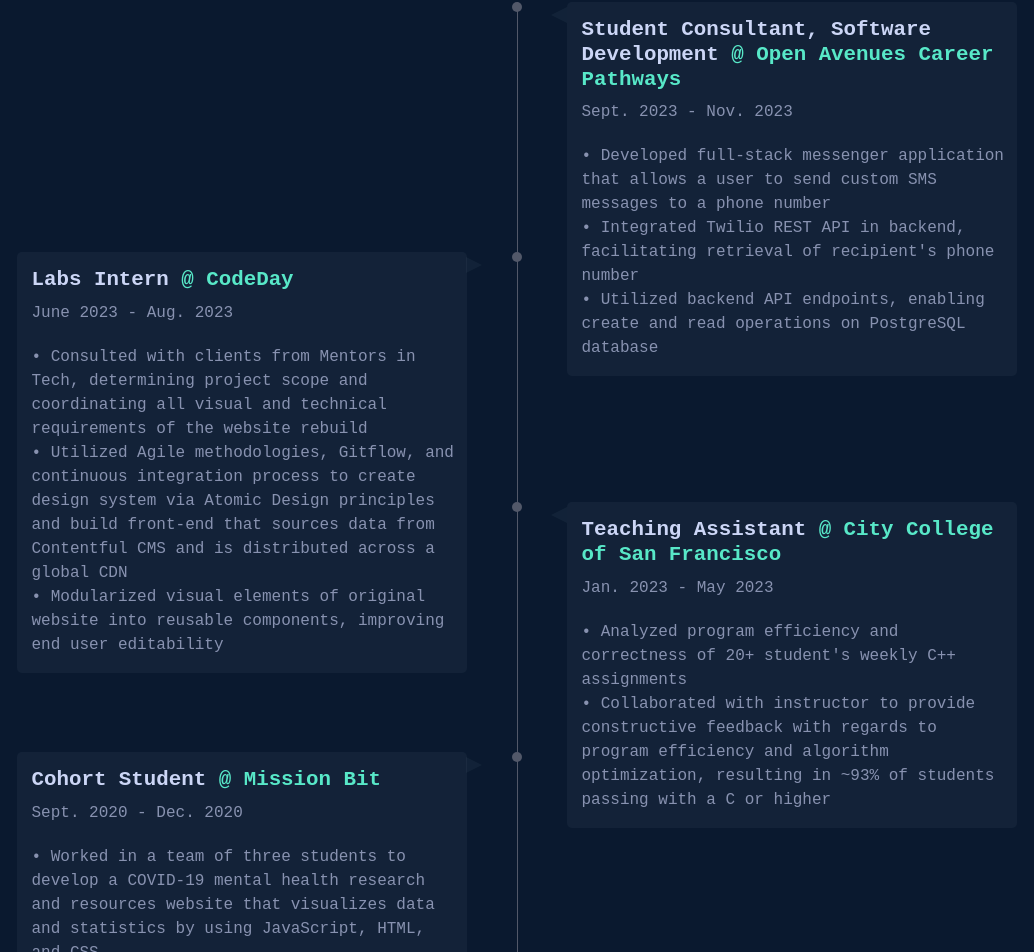
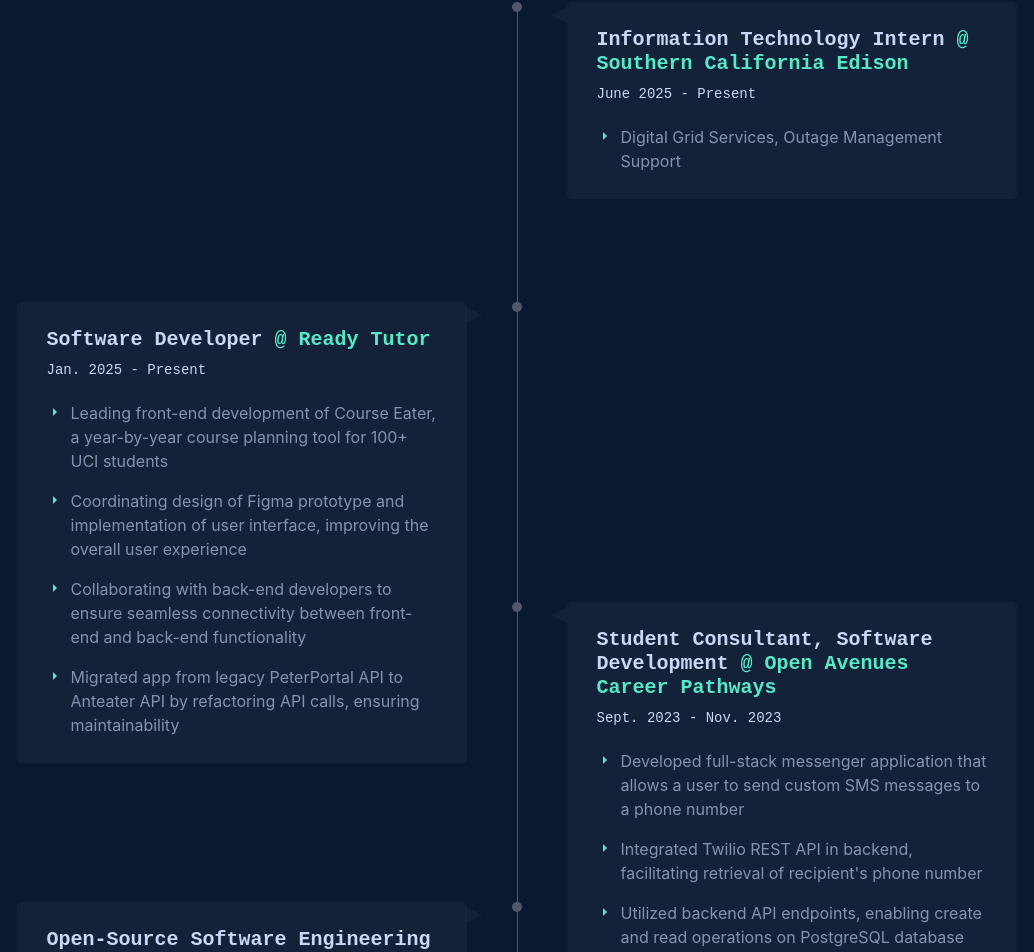
Before and after one commit to jacheng1/custom-website, a React (Vite) app: page / in a window 1280 px wide. Shown: the part 1042-1994 px from the top of the page, without its empty margins (139-1173 px from the left). Built offline with nearby package versions, Linux system fonts and the light colour scheme.

Commit message:
Update Experience section.

```diff
--- a/src/Home.jsx
+++ b/src/Home.jsx
@@ -1,14 +1,19 @@
 import "bootstrap/dist/css/bootstrap.min.css";
+
 import React, { useState, useEffect } from "react";
+
 import {
   FaGithub,
   FaLinkedin,
   FaEnvelope,
 } from "react-icons/fa";
+import { IoMdArrowDropright } from "react-icons/io";
+
 import logo from "/logo.svg";
 import project1 from "/project1.png";
 import project2 from "/project2.png";
 import project3 from "/project3.png";
+
 import "./custom.scss";
 
 function Home() {
@@ -224,43 +229,98 @@
               <li>
                 <i className=""></i>
                 <div className="box">
-                  <h3 className="fw-bold text-light-gray title">
+                  <h3 className="fw-bold text-light-gray timeline-title">
+                    Information Technology Intern
+                    <span className="intro-text">
+                      {" "}
+                      @ Southern California Edison
+                    </span>
+                  </h3>
+                  <p className="text-light-gray pb-1 timeline-dates">June 2025 - Present</p>
+                  <p className="text-gray timeline-description">
+                    <IoMdArrowDropright className="timeline-arrow me-2" />
+                    Digital Grid Services, Outage Management Support
+                  </p>
+                </div>
+              </li>
+              <li>
+                <i className=""></i>
+                <div className="box">
+                  <h3 className="fw-bold text-light-gray timeline-title">
+                    Software Developer
+                    <span className="intro-text">
+                      {" "}
+                      @ Ready Tutor
+                    </span>
+                  </h3>
+                  <p className="text-light-gray pb-1 timeline-dates">Jan. 2025 - Present</p>
+                  <p className="text-gray timeline-description">
+                    <IoMdArrowDropright className="timeline-arrow me-2" />
+                    Leading front-end development of Course Eater, a year-by-year course planning tool for 100+ UCI students
+                  </p>
+                  <p className="text-gray timeline-description">
+                    <IoMdArrowDropright className="timeline-arrow me-2" />
+                    Coordinating design of Figma prototype and implementation of user interface, improving the overall user experience
+                  </p>
+                  <p className="text-gray timeline-description">
+                    <IoMdArrowDropright className="timeline-arrow me-2" />
+                    Collaborating with back-end developers to ensure seamless connectivity between front-end and back-end functionality
+                  </p>
+                  <p className="text-gray timeline-description">
+                    <IoMdArrowDropright className="timeline-arrow me-2" />
+                    Migrated app from legacy PeterPortal API to Anteater API by refactoring API calls, ensuring maintainability
+                  </p>
+                </div>
+              </li>
+              <li>
+                <i className=""></i>
+                <div className="box">
+                  <h3 className="fw-bold text-light-gray timeline-title">
                     Student Consultant, Software Development
                     <span className="intro-text">
                       {" "}
                       @ Open Avenues Career Pathways
                     </span>
                   </h3>
-                  <p className="text-gray pb-1">Sept. 2023 - Nov. 2023</p>
-                  <p className="text-gray pb-3 pe-1">
-                    • Developed full-stack messenger application that allows a
-                    user to send custom SMS messages to a phone number
-                    <br />
-                    • Integrated Twilio REST API in backend, facilitating
-                    retrieval of recipient&apos;s phone number
-                    <br />• Utilized backend API endpoints, enabling create and
-                    read operations on PostgreSQL database
+                  <p className="text-light-gray pb-1 timeline-dates">Sept. 2023 - Nov. 2023</p>
+                  <p className="text-gray timeline-description">
+                    <IoMdArrowDropright className="timeline-arrow me-2" />
+                    Developed full-stack messenger application that allows a user to send custom SMS messages to a phone number
+                  </p>
+                  <p className="text-gray timeline-description">
+                    <IoMdArrowDropright className="timeline-arrow me-2" />
+                    Integrated Twilio REST API in backend, facilitating retrieval of recipient&apos;s phone number
+                  </p>
+                  <p className="text-gray timeline-description">
+                    <IoMdArrowDropright className="timeline-arrow me-2" />
+                    Utilized backend API endpoints, enabling create and read operations on PostgreSQL database
                   </p>
                 </div>
               </li>
               <li>
                 <i className=""></i>
                 <div className="box">
-                  <h3 className="fw-bold text-light-gray title">
-                    Labs Intern
+                  <h3 className="fw-bold text-light-gray timeline-title">
+                    Open-Source Software Engineering Intern
                     <span className="intro-text"> @ CodeDay</span>
                   </h3>
-                  <p className="text-gray pb-1">June 2023 - Aug. 2023</p>
-                  <p className="text-gray pb-3 pe-1">
-                    • Consulted with clients from Mentors in Tech, determining
+                  <p className="text-light-gray pb-1 timeline-dates">June 2023 - Aug. 2023</p>
+                  <p className="text-gray timeline-description">
+                    <IoMdArrowDropright className="timeline-arrow me-2" />
+                    Consulted with clients from Mentors in Tech, determining
                     project scope and coordinating all visual and technical
                     requirements of the website rebuild
-                    <br />
-                    • Utilized Agile methodologies, Gitflow, and continuous
+                  </p>
+                  <p className="text-gray timeline-description">
+                    <IoMdArrowDropright className="timeline-arrow me-2" />
+                    Utilized Agile methodologies, Gitflow, and continuous
                     integration process to create design system via Atomic
                     Design principles and build front-end that sources data from
                     Contentful CMS and is distributed across a global CDN
-                    <br />• Modularized visual elements of original website into
+                  </p>
+                  <p className="text-gray timeline-description">
+                    <IoMdArrowDropright className="timeline-arrow me-2" />
+                    Modularized visual elements of original website into
                     reusable components, improving end user editability
                   </p>
                 </div>
@@ -268,38 +328,24 @@
               <li>
                 <i className=""></i>
                 <div className="box">
-                  <h3 className="fw-bold text-light-gray title">
+                  <h3 className="fw-bold text-light-gray timeline-title">
                     Teaching Assistant
                     <span className="intro-text">
                       {" "}
                       @ City College of San Francisco
                     </span>
                   </h3>
-                  <p className="text-gray pb-1">Jan. 2023 - May 2023</p>
-                  <p className="text-gray pb-3 pe-1">
-                    • Analyzed program efficiency and correctness of 20+
-                    student&apos;s weekly C++ assignments
-                    <br />• Collaborated with instructor to provide constructive
+                  <p className="text-light-gray pb-1 timeline-dates">Jan. 2023 - May 2023</p>
+                  <p className="text-gray timeline-description">
+                    <IoMdArrowDropright className="timeline-arrow me-2" />
+                    Analyzed program efficiency and correctness of 20+ student&apos;s weekly C++ assignments
+                  </p>
+                  <p className="text-gray timeline-description">
+                    <IoMdArrowDropright className="timeline-arrow me-2" />
+                    Collaborated with instructor to provide constructive
                     feedback with regards to program efficiency and algorithm
                     optimization, resulting in ~93% of students passing with a C
                     or higher
-                  </p>
-                </div>
-              </li>
-              <li>
-                <i className=""></i>
-                <div className="box">
-                  <h3 className="fw-bold text-light-gray title">
-                    Cohort Student
-                    <span className="intro-text"> @ Mission Bit</span>
-                  </h3>
-                  <p className="text-gray pb-1">Sept. 2020 - Dec. 2020</p>
-                  <p className="text-gray pb-3 pe-1">
-                    • Worked in a team of three students to develop a COVID-19
-                    mental health research and resources website that visualizes
-                    data and statistics by using JavaScript, HTML, and CSS
-                    <br />• Virtually presented final project to Mission Bit
-                    associates, receiving the “Most Significant Impact” award
                   </p>
                 </div>
               </li>
--- a/src/custom.scss
+++ b/src/custom.scss
@@ -91,10 +91,10 @@
 }
 
 .navbar {
-  position: fixed !important;
-  z-index: 20 !important;
-  width: 100% !important;
-  top: 0 !important;
+  position: fixed;
+  z-index: 20;
+  width: 100%;
+  top: 0;
   transition: transform 0.3s ease !important;
 }
 
@@ -236,13 +236,6 @@
   margin-left: 1rem;
 }
 
-.title {
-  padding: 1rem 0rem 1rem 0.7rem;
-  font-size: 1.3rem;
-  padding-left: 0;
-  padding-bottom: 0;
-}
-
 #timeline {
   overflow: hidden;
 }
@@ -251,10 +244,36 @@
   list-style: none;
   position: relative;
   width: 1px;
-  height: 250px;
+  height: 300px;
   margin: 0 auto;
   padding: 0;
   background-color: #525869;
+}
+
+#timeline .timeline-title {
+  padding: 1rem 0rem 1rem 0.7rem;
+  font-size: 1.3rem;
+  padding-left: 0;
+  padding-bottom: 0;
+  font-size: 20px;
+}
+
+#timeline .timeline-dates {
+  font-size: 14px;
+}
+
+#timeline .timeline-description {
+  display: flex;
+  align-items: flex-start;
+  font-size: 16px;
+  font-family: "SF Pro Text", sans-serif !important;
+}
+
+#timeline .timeline-arrow {
+  position: relative;
+  margin-top: 3px;
+  color: #58E8C8;
+  flex-shrink: 0;
 }
 
 #timeline ul li .box {
@@ -264,7 +283,10 @@
   background-color: rgb(100 116 139 / 10%);
   border-radius: 5px;
   text-align: left;
-  padding-left: 15px;
+  padding-top: 10px;
+  padding-bottom: 10px;
+  padding-left: 30px;
+  padding-right: 30px;
   transform: translateX(400%);
   transition: all 0.5s ease-in-out;
 }
```
